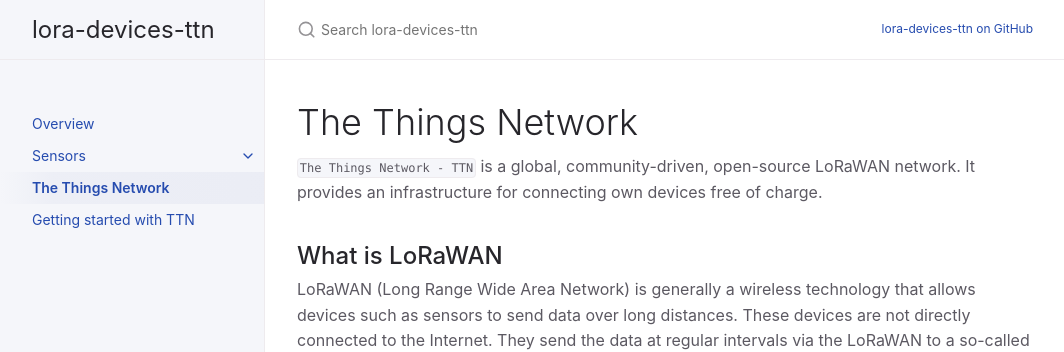
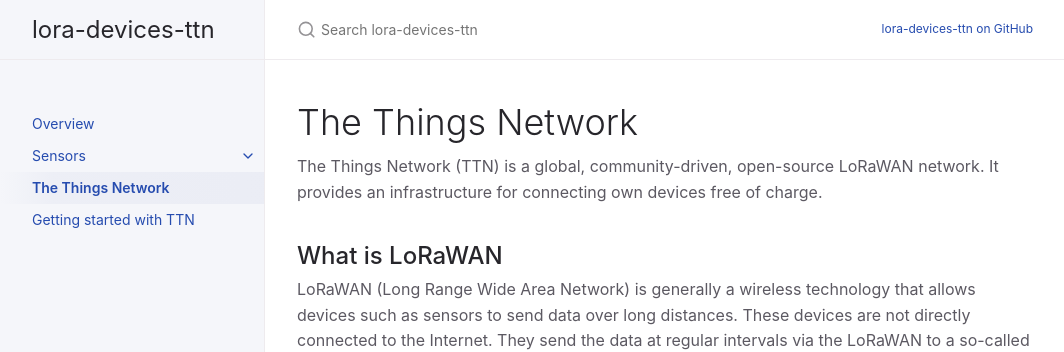
Before and after one commit to hslu-ige-laes/lora-devices-ttn, a Jekyll site: the page built from docs/ttn.md, in a window 1280 px wide and 900 px high. Shown: the top 352 px of the window, without its empty margins (107-1171 px from the left). Built offline with Jekyll 4.4.1, drawn with Linux system fonts in a browser that asks for light colours.

Commit message:
Update ttn.md

```diff
--- a/docs/ttn.md
+++ b/docs/ttn.md
@@ -7,7 +7,7 @@ permalink: /docs/ttn
 ---
 
 # The Things Network
-`The Things Network - TTN` is a global, community-driven, open-source LoRaWAN network. It provides an infrastructure for connecting own devices free of charge.
+The Things Network (TTN) is a global, community-driven, open-source LoRaWAN network. It provides an infrastructure for connecting own devices free of charge.
 
 ## What is LoRaWAN
 LoRaWAN (Long Range Wide Area Network) is generally a wireless technology that allows devices such as sensors to send data over long distances. These devices are not directly connected to the Internet.
```
